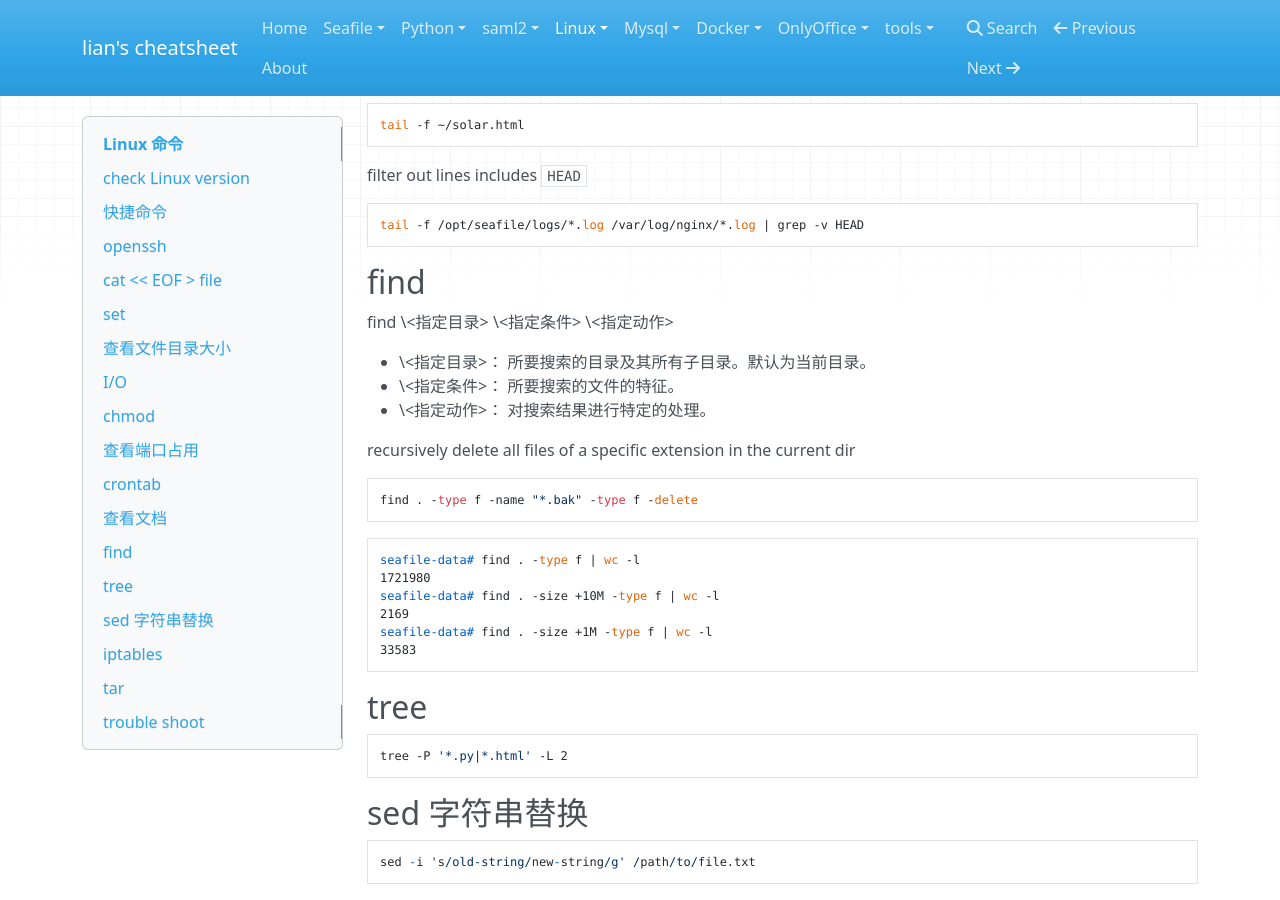
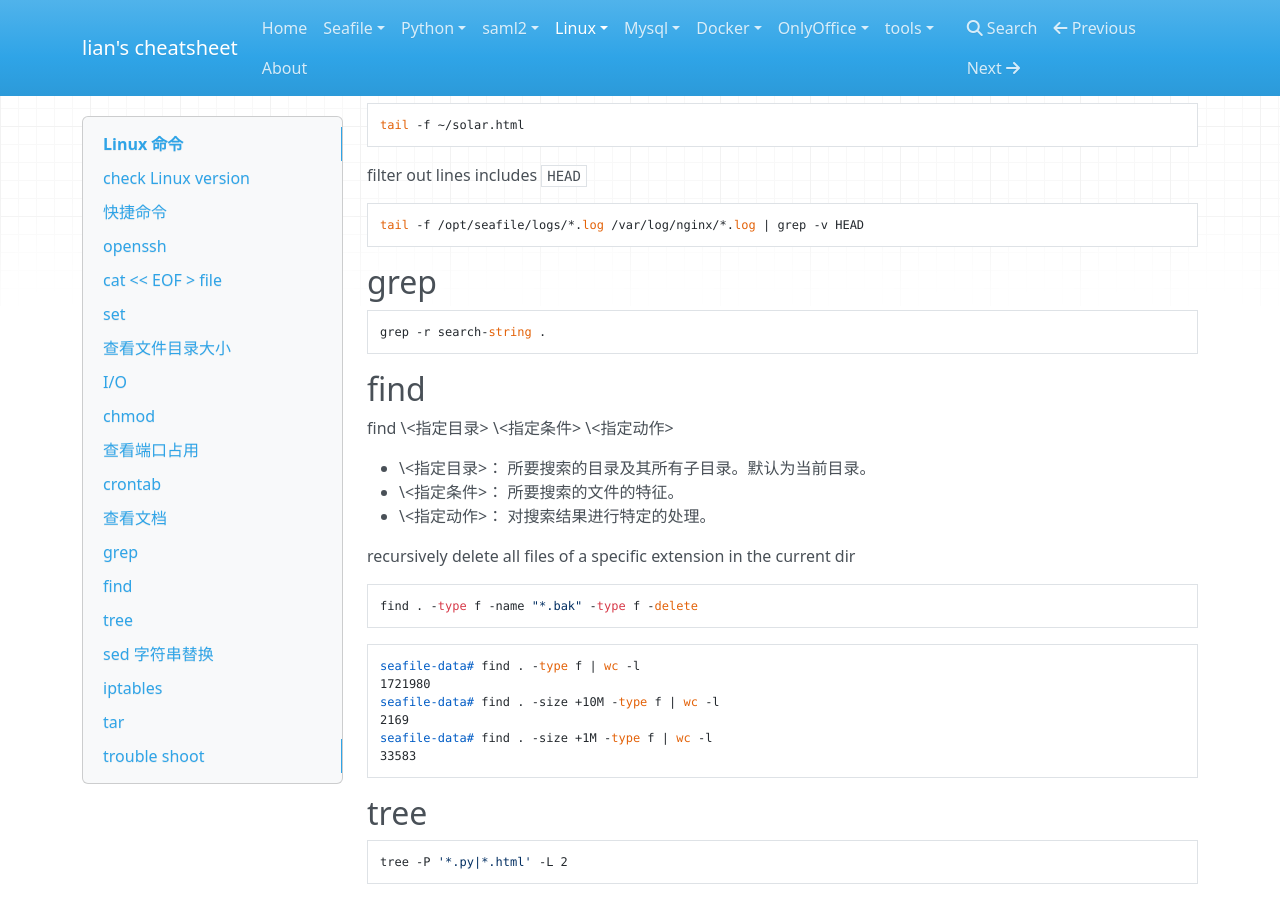
Before and after one commit to imwhatiam/cheatsheet, an MkDocs documentation site: the page built from docs/linux/linux.md, in a window 1280 px wide and 900 px high, scrolled down 7191 px. Built offline with MkDocs 1.6.1, drawn with Linux system fonts in a browser that asks for light colours; nearby versions of some CDN libraries.

Commit message:
update linux.md

````diff
--- a/docs/linux/linux.md
+++ b/docs/linux/linux.md
@@ -353,6 +353,11 @@ filter out lines includes `HEAD`
 tail -f /opt/seafile/logs/*.log /var/log/nginx/*.log | grep -v HEAD
 ```
 
+## grep
+
+```
+grep -r search-string .
+```
 
 ## find
 
````
